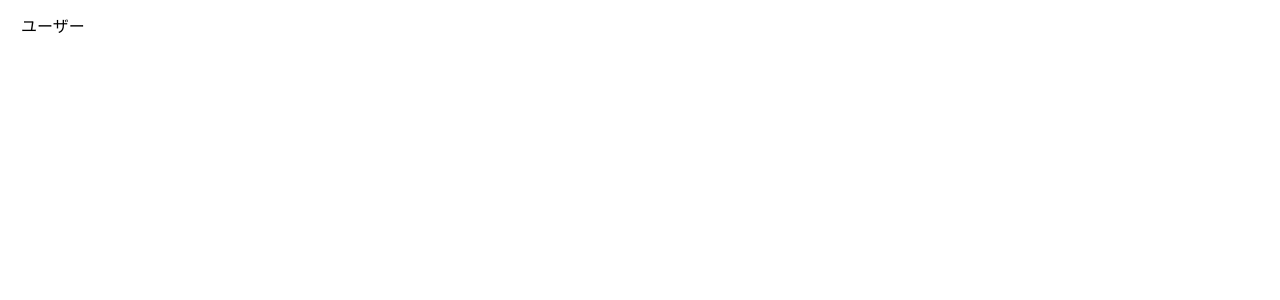
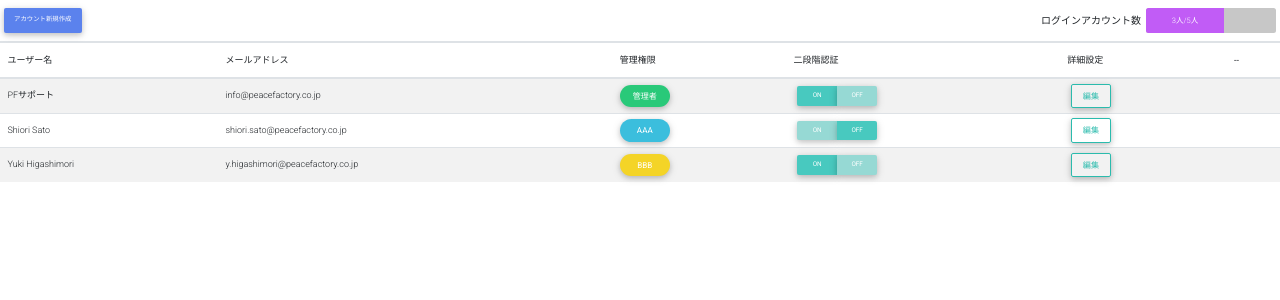
Before and after one commit to Seira-Okumura/next-initializer, a Next.js app: page / in a window 1280 px wide. Shown: the top 300 px of the page. Built offline with nearby package versions, Linux system fonts and the light colour scheme.

Commit message:
アカウント設定

```diff
--- /dev/null
+++ b/next.config.js
@@ -0,0 +1,6 @@
+const withCSS = require('@zeit/next-css');
+const withFonts = require('next-fonts');
+const withImages = require('next-images');
+const withPlugins = require("next-compose-plugins");
+
+module.exports = withPlugins([withCSS, withFonts, withImages]);
--- a/package.json
+++ b/package.json
@@ -11,7 +11,12 @@
   "dependencies": {
     "@material-ui/core": "^4.9.5",
     "@material-ui/icons": "^4.9.1",
+    "@zeit/next-css": "^1.0.1",
+    "mdbreact": "^4.25.3",
     "next": "^9.2.2",
+    "next-compose-plugins": "^2.2.0",
+    "next-fonts": "^1.0.3",
+    "next-images": "^1.3.1",
     "react": "^16.13.0",
     "react-dom": "^16.13.0"
   },
--- a/src/components/layout/Table.jsx
+++ b/src/components/layout/Table.jsx
@@ -1,23 +1,166 @@
 import React from 'react';
+import { MDBBtn, MDBTable, MDBTableBody, MDBTableHead, MDBBtnGroup } from 'mdbreact';
+import { MDBProgress } from 'mdbreact';
 
-export default () => {
+
+export default (props) => {
+  const columns = [
+    {
+      label: 'ユーザー名',
+      field: 'username',
+      sort: 'asc'
+    },
+    {
+      label: 'メールアドレス',
+      field: 'mail',
+      sort: 'asc'
+    },
+    {
+      label: '管理権限',
+      field: 'admin',
+      sort: 'asc'
+    },
+    {
+      label: '二段階認証',
+      field: 'authentication',
+      sort: 'asc'
+    },
+    {
+      label: '詳細設定',
+      field: 'setting',
+      sort: 'asc'
+    },
+    {
+      label: '--',
+      field: 'nothing',
+      sort: 'asc'
+    }
+  ];
+
+  const rows_rounded_btn = [
+    {
+      'username': 'PFサポート',
+      'mail': 'info@peacefactory.co.jp',
+      'admin': <MDBBtn rounded className="btn-rounded" id="btn-admin">管理者</MDBBtn>,
+      'authentication':
+        <MDBBtnGroup>
+          <MDBBtn id="btn-auth-active" size="sm">ON</MDBBtn>
+          <MDBBtn id="btn-auth" size="sm">OFF</MDBBtn>
+        </MDBBtnGroup>,
+      'setting': <MDBBtn outline className="btn-editaccount">編集</MDBBtn>,
+      'nothing': ''
+    },
+    {
+      'username': 'Shiori Sato',
+      'mail': 'shiori.sato@peacefactory.co.jp',
+      'admin': <MDBBtn rounded className="btn-rounded" id="btn-aaa">AAA</MDBBtn>,
+      'authentication':
+        <MDBBtnGroup>
+          <MDBBtn id="btn-auth" size="sm">ON</MDBBtn>
+          <MDBBtn id="btn-auth-active" size="sm">OFF</MDBBtn>
+        </MDBBtnGroup>,
+      'setting': <MDBBtn outline className="btn-editaccount">編集</MDBBtn>,
+      'nothing': ''
+    },
+    {
+      'username': 'Yuki Higashimori',
+      'mail': 'y.higashimori@peacefactory.co.jp',
+      'admin': <MDBBtn rounded className="btn-rounded" id="btn-bbb">BBB</MDBBtn>,
+      'authentication':
+        <MDBBtnGroup>
+          <MDBBtn id="btn-auth-active" size="sm">ON</MDBBtn>
+          <MDBBtn id="btn-auth" size="sm">OFF</MDBBtn>
+        </MDBBtnGroup>,
+      'setting': <MDBBtn outline className="btn-editaccount">編集</MDBBtn>,
+      'nothing': ''
+    }
+  ];
+
   return (
     <>
-      <div className="table-container">
-        <table>
-          <tbody>
-            <tr>
-              <td>ユーザー</td>
-            </tr>
-          </tbody>
-        </table>
+      <div className="account-table-header" style={{display: "flex"}}>
+        <MDBBtn className="btn-addaccount" size="sm">アカウント新規作成</MDBBtn>
+        <div style={{display: "flex", margin: "0.375rem 0"}}>
+          <span style={{margin: "auto 5px auto 0"}}>ログインアカウント数</span>
+          <MDBProgress
+            material
+            value={60}
+            height="25px"
+            className="progress-ligin"
+          >
+            3人/5人
+          </MDBProgress>
+        </div>
       </div>
+      <MDBTable btn striped>
+        <MDBTableHead columns={columns} />
+        <MDBTableBody rows={rows_rounded_btn} />
+      </MDBTable>
       <style jsx>{`
-        .table-container {
-          margin: 10px;
-          box-shadow: ;
-          border: 3px ;
+        .account-table-header {
+          display: flex;
+          justify-content: space-between;
+          padding: 4px;
         }
+      :global(#btn-auth-active) {
+        background-color: #48c9bf !important;
+        width: 4rem;
+        padding: 0.5rem !important;
+      }
+      :global(#btn-auth) {
+        background-color: #96d9d4 !important;
+        width: 4rem;
+        padding: 0.5rem !important;
+      }
+      :global(.btn) {
+        padding: 0.5rem 1rem !important;
+        border-radius: 0.2rem;
+      }
+      :global(table.table td) {
+        padding-top: 0.1rem;
+        padding-bottom: 0.1rem;
+      }
+      :global(table thead th) {
+        border-top: 2px solid #dee2e6 !important;
+      }
+      :global(.btn-addaccount) {
+        background-color: #5b82ed !important;
+        margin: 0.375rem 0;
+      }
+      :global(.btn-rounded) {
+        border-radius: 10em;
+      }
+      :global(td .btn-default) {
+        width: 5rem;
+      }
+      :global(#btn-admin) {
+        background-color: #29c979 !important;
+        margin: 0.375rem 0;
+      }
+      :global(#btn-aaa) {
+        background-color: #3bbedd !important;
+        margin: 0.375rem 0;
+      }
+      :global(#btn-bbb) {
+        background-color: #f4d427 !important;
+        margin: 0.375rem 0;
+      }
+      :global(.progress-ligin) {
+        width: 13rem;
+      }
+      :global(.progress) {
+        background-color: #c7c7c7;
+      }
+      :global(.progress-bar) {
+        background-color: #c15cf6;
+        height: 25px;
+      }
+      :global(td .btn-editaccount) {
+        background-color: #6dd3cb;
+        border: 1px solid #2bbbad !important;
+        width: 4rem;
+        padding: 0.5rem !important;
+      }
       `}</style>
     </>
   );
--- /dev/null
+++ b/src/pages/_app.jsx
@@ -0,0 +1,27 @@
+import React from 'react';
+import App, { Container } from 'next/app';
+import "@fortawesome/fontawesome-free/css/all.min.css";
+import 'bootstrap-css-only/css/bootstrap.min.css';
+import 'mdbreact/dist/css/mdb.css';
+
+export default class MyApp extends App {
+    static async getInitialProps({ Component, ctx }) {
+        let pageProps = {};
+
+        if (Component.getInitialProps) {
+            pageProps = await Component.getInitialProps(ctx)
+        }
+
+        return { pageProps };
+    };
+
+    render() {
+        const { Component, pageProps } = this.props;
+
+        return (
+            <Container>
+                <Component {...pageProps} />
+            </Container>
+        );
+    }
+}
--- /dev/null
+++ b/src/pages/_document.jsx
@@ -0,0 +1,29 @@
+import React from 'react';
+import Document, { Head, Main, NextScript } from 'next/document';
+
+export default class MyDocument extends Document {
+  render() {
+    return (
+      <html>
+        <Head>
+          <meta charSet="utf-8" />
+          <style>{`
+            * {
+              box-sizing: border-box;
+            }
+            html {
+              font-size: 10px !important;
+            }
+            html::-webkit-scrollbar {
+              display: none;
+            }
+          `}</style>
+        </Head>
+        <body>
+          <Main />
+          <NextScript />
+        </body>
+      </html>
+    )
+  }
+}
--- a/src/pages/index.jsx
+++ b/src/pages/index.jsx
@@ -1,4 +1,5 @@
 import React from 'react';
+
 import Table from '../components/layout/Table';
 
 export default () => {
```
Also changed, not shown: .babelrc (added), 1 other file (tests, documents, lock files or other folders).
